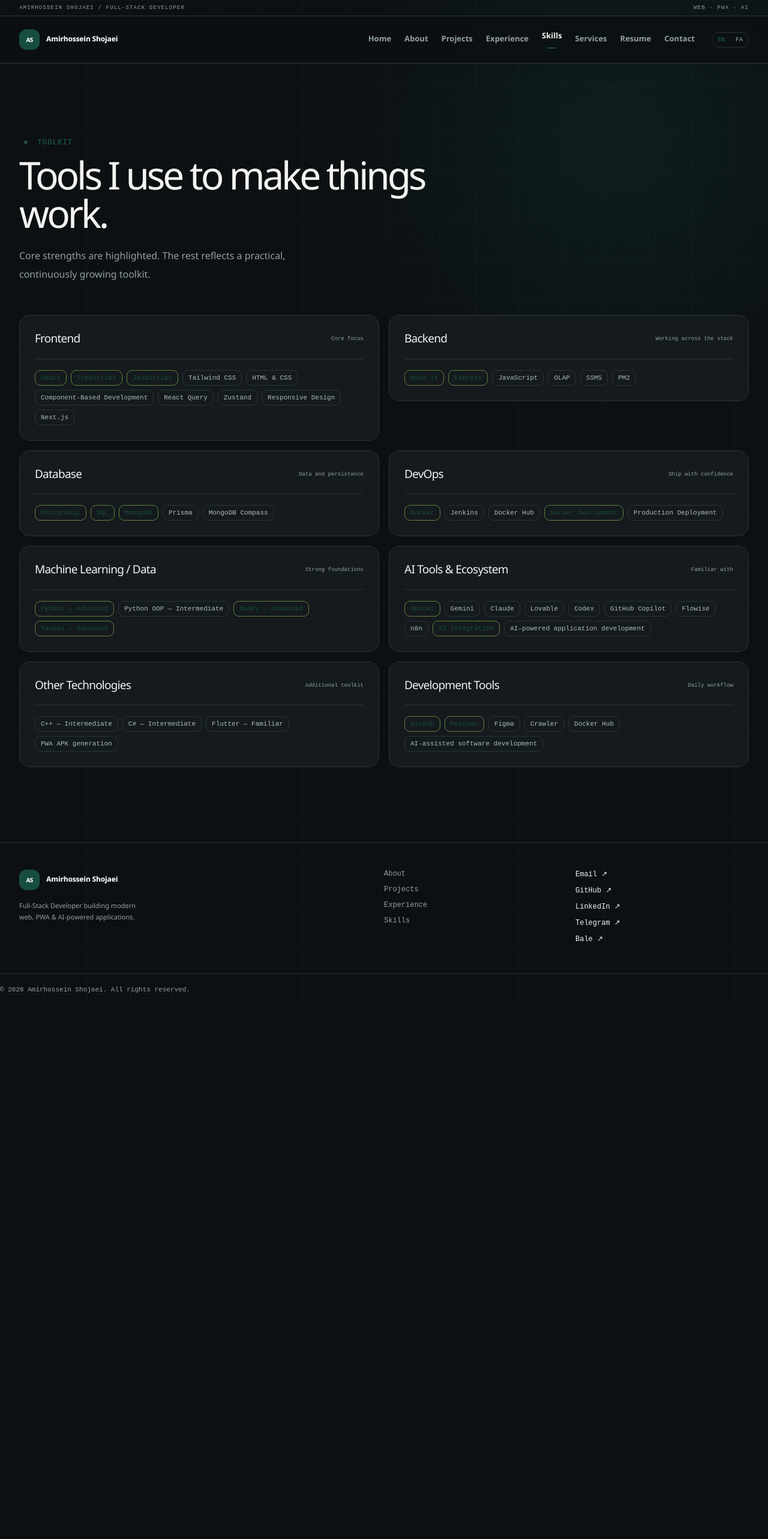
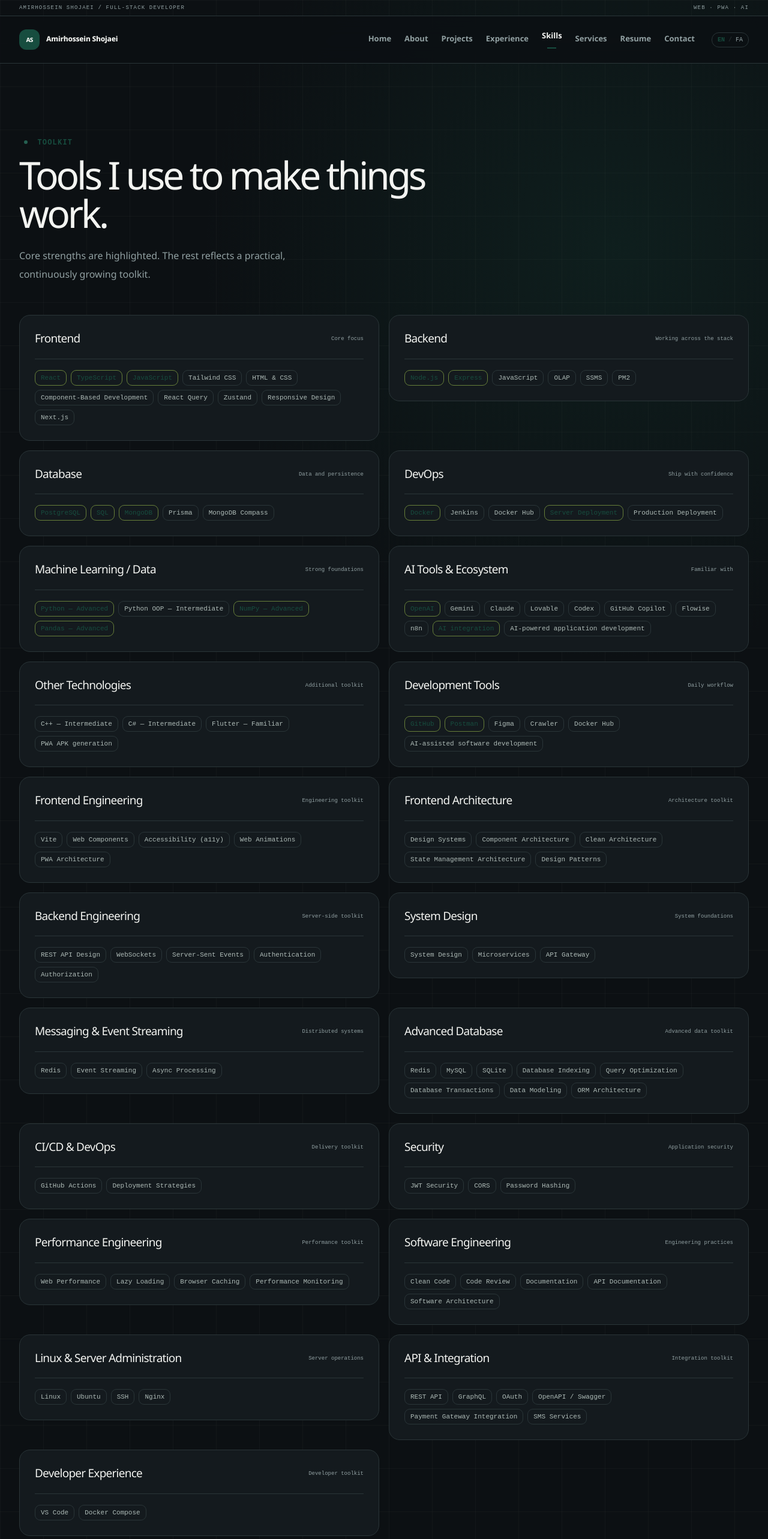
Before and after one commit to amirhossein-shojaei/mysite, a React (Vite) app: page /mysite/skills in a window 1280 px wide. Shown: the top 2566 px of the page at 60% size. Before the commit the page ends 1676 px from the top, so only its background shows below. Built offline with nearby package versions, Linux system fonts and the light colour scheme.

Commit message:
feat: localize home system card, close mobile menu on outside click, normalize coup naming, redesign resume skill/project cards, add skill groups and fa translations

```diff
--- a/src/Pages/Home/Home.tsx
+++ b/src/Pages/Home/Home.tsx
@@ -105,15 +105,15 @@ export function Home() {
               <span>
                 <i className="pulse" /> {text("SYSTEM ONLINE")}
               </span>
-              <small>AS / 001</small>
+              <small>{language === "fa" ? "AS / ۰۰۱" : "AS / 001"}</small>
             </div>
             <p className="system-name">
-              AMIRHOSSEIN
+              {language === "fa" ? "امیرحسین" : "AMIRHOSSEIN"}
               <br />
               <b>
-                FULL-STACK
+                {language === "fa" ? "توسعه‌دهنده" : "FULL-STACK"}
                 <br />
-                DEVELOPER
+                {language === "fa" ? "فول‌استک" : "DEVELOPER"}
               </b>
             </p>
             <div className="system-rule" />
@@ -172,8 +172,15 @@ export function Home() {
         </div>
       </section>
       <section className="marquee-section">
-        <Marquee label="TECH" items={tech} />
-        <Marquee label="AI + TOOLS" items={ai} reverse />
+        <Marquee
+          label={language === "fa" ? "تکنولوژی" : "TECH"}
+          items={tech}
+        />
+        <Marquee
+          label={language === "fa" ? "ابزارهای هوش مصنوعی" : "AI + TOOLS"}
+          items={ai}
+          reverse
+        />
       </section>
       <ScrollReveal>
         <section className="section intro-section container">
--- a/src/data/about.ts
+++ b/src/data/about.ts
@@ -212,33 +212,36 @@ export const about: AboutData = {
     },
     groups: [
       {
-        category: { en: "Frontend", fa: "Frontend" },
+        category: { en: "Frontend", fa: "فرانت‌اند" },
         skills:
           "React · Next.js · TypeScript · JavaScript · Tailwind CSS · HTML · CSS · React Query · Zustand · Responsive Design · Component-Based Development",
       },
       {
-        category: { en: "Backend", fa: "Backend" },
+        category: { en: "Backend", fa: "بک‌اند" },
         skills:
           "Node.js · Express · JavaScript · SSE · OLAP · SSMS · PM2",
       },
       {
-        category: { en: "Database", fa: "Database" },
+        category: { en: "Database", fa: "پایگاه داده" },
         skills: "PostgreSQL · SQL · MongoDB · Prisma",
       },
       {
-        category: { en: "DevOps & Deployment", fa: "DevOps & Deployment" },
+        category: { en: "DevOps & Deployment", fa: "دوآپس و استقرار" },
         skills: "Docker · Jenkins · Docker Hub · Server Deployment",
       },
       {
-        category: { en: "AI & Automation", fa: "AI & Automation" },
+        category: { en: "AI & Automation", fa: "هوش مصنوعی و اتوماسیون" },
         skills: "OpenAI · Gemini · Claude · Codex · Copilot · Lovable · Flowise · n8n",
       },
       {
-        category: { en: "Machine Learning & Data", fa: "Machine Learning & Data" },
+        category: {
+          en: "Machine Learning & Data",
+          fa: "یادگیری ماشین و داده",
+        },
         skills: "Python · Python OOP · NumPy · Pandas",
       },
       {
-        category: { en: "Other", fa: "Other" },
+        category: { en: "Other", fa: "سایر" },
         skills:
           "C++ · C# · Flutter · Git · GitHub · Postman · MongoDB Compass · Figma · Web Crawling",
       },
--- a/src/data/projects.ts
+++ b/src/data/projects.ts
@@ -69,7 +69,7 @@ export const projects: Project[] = [
   },
   {
     id: "co-up",
-    title: "CO-UP",
+    title: "coup",
     description:
       "A responsive workspace reservation experience for booking seats and meeting rooms online.",
     category: "Reservation PWA",
@@ -78,7 +78,7 @@ export const projects: Project[] = [
     organizationUrl: "https://co-up.net",
     featured: true,
     status: "Completed",
-    client: "CO-UP",
+    client: "coup",
     problem:
       "Users needed a convenient way to reserve coworking resources online.",
     solution:
--- a/src/data/resume.ts
+++ b/src/data/resume.ts
@@ -147,7 +147,7 @@ export const resume = {
       },
       {
         number: "۳",
-        title: { en: "CO-UP", fa: "CO-UP" },
+        title: { en: "coup", fa: "coup" },
         subtitle: { en: "Coworking space reservation PWA", fa: "PWA رزرو فضای کار اشتراکی" },
         description: [
           { en: "A Progressive Web Application for a coworking space in Pardis Technology Park, allowing users to view and reserve seats and meeting rooms online.", fa: "توسعه یک Progressive Web Application برای فضای کار اشتراکی در پارک فناوری پردیس. کاربران این سامانه می‌توانند فضای مورد نیاز خود، از جمله صندلی‌ها و اتاق‌های جلسات را به‌صورت آنلاین مشاهده و رزرو کنند." },
--- a/src/data/skills.ts
+++ b/src/data/skills.ts
@@ -92,4 +92,127 @@ export const skillGroups = [
     ],
     core: ["GitHub", "Postman"],
   },
+  {
+    title: "Frontend Engineering",
+    note: "Engineering toolkit",
+    skills: [
+      "Vite",
+      "Web Components",
+      "Accessibility (a11y)",
+      "Web Animations",
+      "PWA Architecture",
+    ],
+    core: [],
+  },
+  {
+    title: "Frontend Architecture",
+    note: "Architecture toolkit",
+    skills: [
+      "Design Systems",
+      "Component Architecture",
+      "Clean Architecture",
+      "State Management Architecture",
+      "Design Patterns",
+    ],
+    core: [],
+  },
+  {
+    title: "Backend Engineering",
+    note: "Server-side toolkit",
+    skills: [
+      "REST API Design",
+      "WebSockets",
+      "Server-Sent Events",
+      "Authentication",
+      "Authorization",
+    ],
+    core: [],
+  },
+  {
+    title: "System Design",
+    note: "System foundations",
+    skills: ["System Design", "Microservices", "API Gateway"],
+    core: [],
+  },
+  {
+    title: "Messaging & Event Streaming",
+    note: "Distributed systems",
+    skills: ["Redis", "Event Streaming", "Async Processing"],
+    core: [],
+  },
+  {
+    title: "Advanced Database",
+    note: "Advanced data toolkit",
+    skills: [
+      "Redis",
+      "MySQL",
+      "SQLite",
+      "Database Indexing",
+      "Query Optimization",
+      "Database Transactions",
+      "Data Modeling",
+      "ORM Architecture",
+    ],
+    core: [],
+  },
+  {
+    title: "CI/CD & DevOps",
+    note: "Delivery toolkit",
+    skills: ["GitHub Actions", "Deployment Strategies"],
+    core: [],
+  },
+  {
+    title: "Security",
+    note: "Application security",
+    skills: ["JWT Security", "CORS", "Password Hashing"],
+    core: [],
+  },
+  {
+    title: "Performance Engineering",
+    note: "Performance toolkit",
+    skills: [
+      "Web Performance",
+      "Lazy Loading",
+      "Browser Caching",
+      "Performance Monitoring",
+    ],
+    core: [],
+  },
+  {
+    title: "Software Engineering",
+    note: "Engineering practices",
+    skills: [
+      "Clean Code",
+      "Code Review",
+      "Documentation",
+      "API Documentation",
+      "Software Architecture",
+    ],
+    core: [],
+  },
+  {
+    title: "Linux & Server Administration",
+    note: "Server operations",
+    skills: ["Linux", "Ubuntu", "SSH", "Nginx"],
+    core: [],
+  },
+  {
+    title: "API & Integration",
+    note: "Integration toolkit",
+    skills: [
+      "REST API",
+      "GraphQL",
+      "OAuth",
+      "OpenAPI / Swagger",
+      "Payment Gateway Integration",
+      "SMS Services",
+    ],
+    core: [],
+  },
+  {
+    title: "Developer Experience",
+    note: "Developer toolkit",
+    skills: ["VS Code", "Docker Compose"],
+    core: [],
+  },
 ];
--- a/src/locales/fa.ts
+++ b/src/locales/fa.ts
@@ -16,6 +16,23 @@ const content: Record<string, string> = {
   Backend: "بک‌اند",
   Database: "پایگاه داده",
   DevOps: "دوآپس",
+  "Machine Learning / Data": "یادگیری ماشین / داده",
+  "AI Tools & Ecosystem": "ابزارها و اکوسیستم هوش مصنوعی",
+  "Other Technologies": "تکنولوژی‌های دیگر",
+  "Development Tools": "ابزارهای توسعه",
+  "Frontend Engineering": "مهندسی فرانت‌اند",
+  "Frontend Architecture": "معماری فرانت‌اند",
+  "Backend Engineering": "مهندسی بک‌اند",
+  "System Design": "طراحی سیستم",
+  "Messaging & Event Streaming": "پیام‌رسانی و جریان رویداد",
+  "Advanced Database": "پایگاه داده پیشرفته",
+  "CI/CD & DevOps": "CI/CD و دوآپس",
+  Security: "امنیت",
+  "Performance Engineering": "مهندسی عملکرد",
+  "Software Engineering": "مهندسی نرم‌افزار",
+  "Linux & Server Administration": "لینوکس و مدیریت سرور",
+  "API & Integration": "API و یکپارچه‌سازی",
+  "Developer Experience": "تجربه توسعه‌دهنده",
   AI: "هوش مصنوعی",
   PWA: "PWA",
   "Year professional experience": "سال سابقه فعالیت حرفه‌ای",
--- a/src/styles/globals.css
+++ b/src/styles/globals.css
@@ -34,6 +34,7 @@ body {
   margin: 0;
   background: var(--bg);
   color: var(--text);
+  overflow-x: hidden;
 }
 a {
   color: inherit;
@@ -175,7 +176,7 @@ textarea {
 .theme-btn:hover,
 .menu-btn:hover {
   border-color: var(--accent);
-  transform: rotate(12deg);
+  transform: none;
 }
 .menu-btn {
   display: none;
@@ -950,6 +951,10 @@ textarea {
   color: var(--muted);
   margin: 0;
 }
+.site:dir(rtl) .about-skill-group p {
+  direction: ltr;
+  text-align: left;
+}
 .timeline {
   max-width: 830px;
   border-left: 1px solid var(--line);
@@ -1151,6 +1156,11 @@ textarea {
   display: flex;
   gap: 7px;
   flex-wrap: wrap;
+}
+.site:dir(rtl) .skill-list {
+  direction: ltr;
+  justify-content: flex-start;
+  text-align: left;
 }
 .skill.core {
   color: var(--accent);
@@ -1651,6 +1661,25 @@ textarea {
   .experience-closing h2 {
     font-size: 24px;
   }
+  .contact-aside {
+    display: flex;
+    flex-wrap: wrap;
+    gap: 4px 12px;
+  }
+  .contact-aside > .eyebrow,
+  .contact-aside > .contact-note {
+    width: 100%;
+  }
+  .contact-aside > a {
+    display: inline-flex;
+    width: auto;
+    padding: 10px 0;
+    border-bottom: 0;
+    white-space: nowrap;
+  }
+  .contact-aside > a b {
+    display: none;
+  }
   .footer-grid {
     grid-template-columns: 1fr 1fr;
   }
@@ -1886,6 +1915,7 @@ textarea {
 .marquee-row {
   display: flex;
   align-items: center;
+  height: 48px;
   min-height: 48px;
 }
 .marquee-label {
@@ -2613,6 +2643,20 @@ p {
   margin-left: 0;
   margin-right: -16px;
 }
+@media (max-width: 820px) {
+  .hero-code,
+  .site:dir(rtl) .hero-code {
+    position: static;
+    display: block;
+    margin-top: 18px;
+    white-space: normal;
+    overflow-wrap: anywhere;
+  }
+  .marquee-row {
+    height: 48px;
+    min-height: 48px;
+  }
+}
 .site:dir(rtl) .detail-links {
   align-items: flex-start;
 }
```
Also changed, not shown: src/Pages/Resume/Resume.tsx (+26 -9 lines), src/components/Shell.tsx (+18 -3 lines), src/data/experience.ts (+8 -8 lines).
